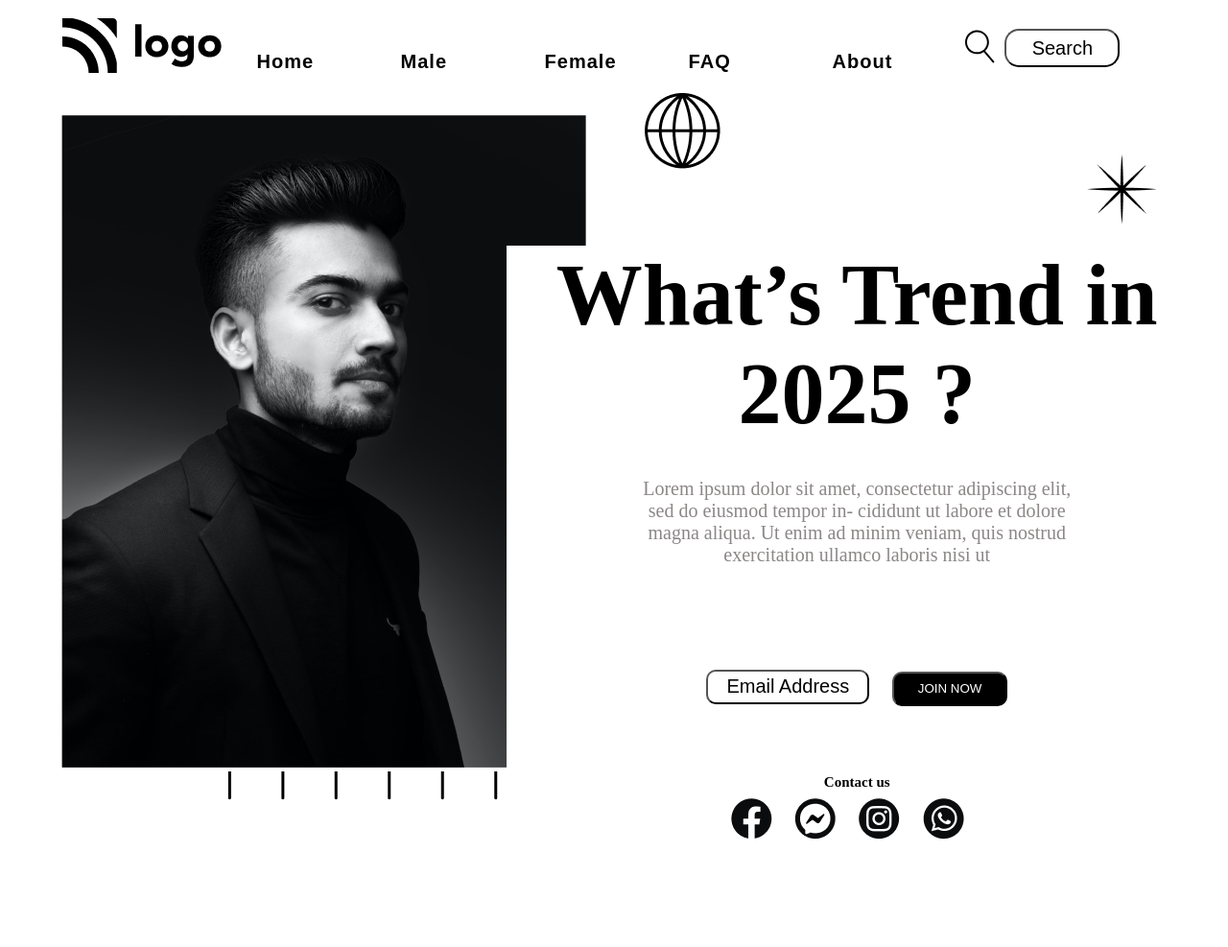
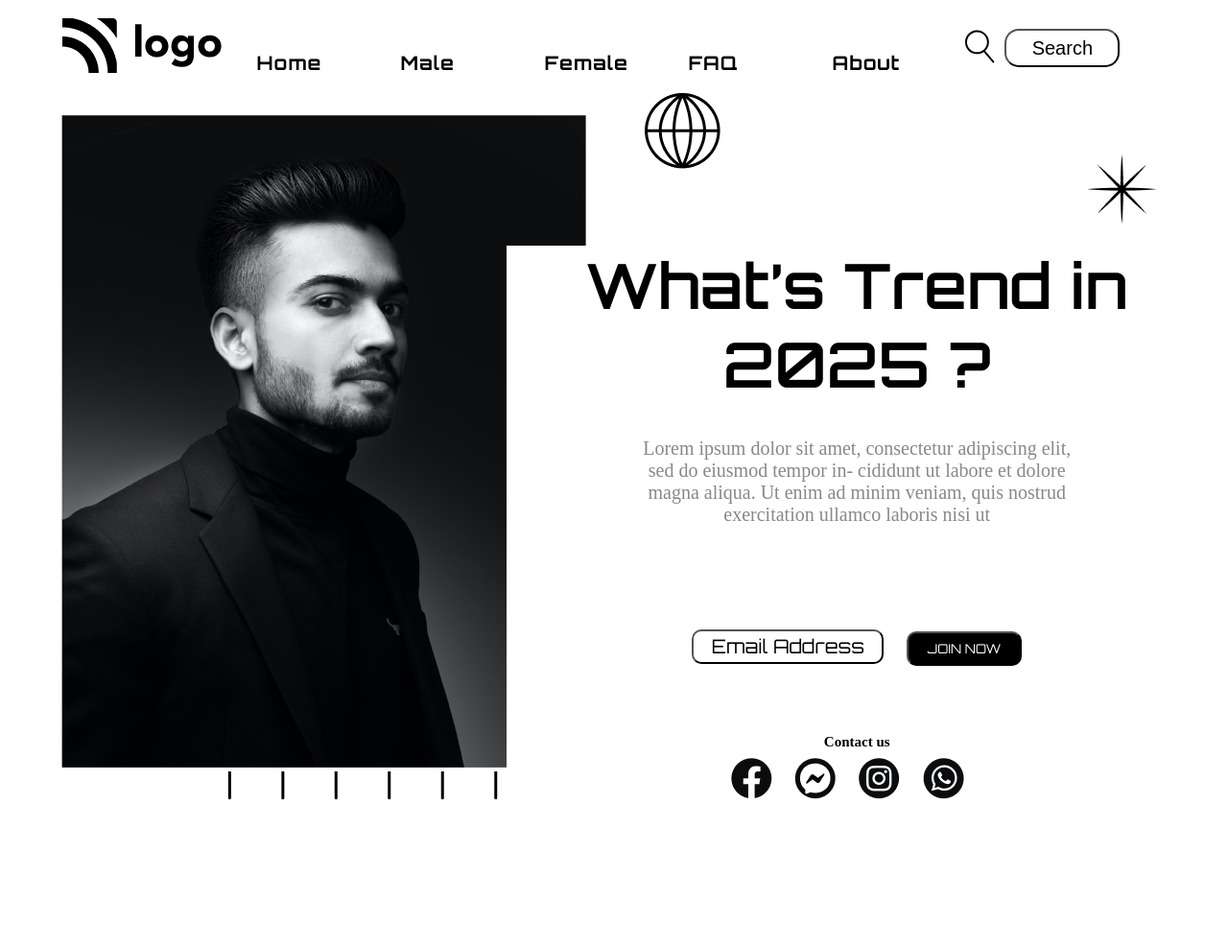
Before and after one commit to Krishnenu/Street_Landing_Page, a website: page index.html in a window 1280 px wide. Shown: the whole page at 96% size. After the commit the page ends 945 px from the top, so only its background shows below. Drawn offline with Linux system fonts and the light colour scheme.

Commit message:
Style.css updated with font

```diff
--- a/style.css
+++ b/style.css
@@ -1,3 +1,5 @@
+@import url('https://fonts.googleapis.com/css2?family=Montserrat:ital,wght@0,600;1,400&family=Orbitron&display=swap');
+
 *{
     margin: 0;
     padding:0;
@@ -36,7 +38,8 @@
     padding-top:25px;
     list-style:none;
     font-size: 20px;
-    font-family: 'Kufam', sans-serif;
+    font-family: 'Orbitron', sans-serif;
+    font-weight: 400;
     font-weight: bold;
     letter-spacing: 1px;
     width: 90px;
@@ -107,7 +110,9 @@ section{
     margin: auto
 }
 .hero-heading{
-    font-size: 90px;
+    font-size: 65px;
+    font-family: 'Orbitron', sans-serif;
+    font-weight: 600;
 }
 
 .hero-description{
@@ -126,21 +131,23 @@ section{
 /*-------------------- Footer -----------------------*/
 
 .button-email{
-    width: 170px;
+    width: 200px;
     height: 36px;
     border-radius: 10px;
     margin-top: 71px;
     margin-right: 20px;
     font-size: 20px;
+    font-family: 'Orbitron', sans-serif;
 }
 
 .button-join{
     width: 120px;
     height: 36px;
     border-radius: 10px;
-    margin-top: 71px;
+    margin-top: 71px 20px 0px 0px;
     background-color: #000;
     color: #fff;
+    font-family: 'Orbitron', sans-serif;
 }
 
 .contact-heading{
```
